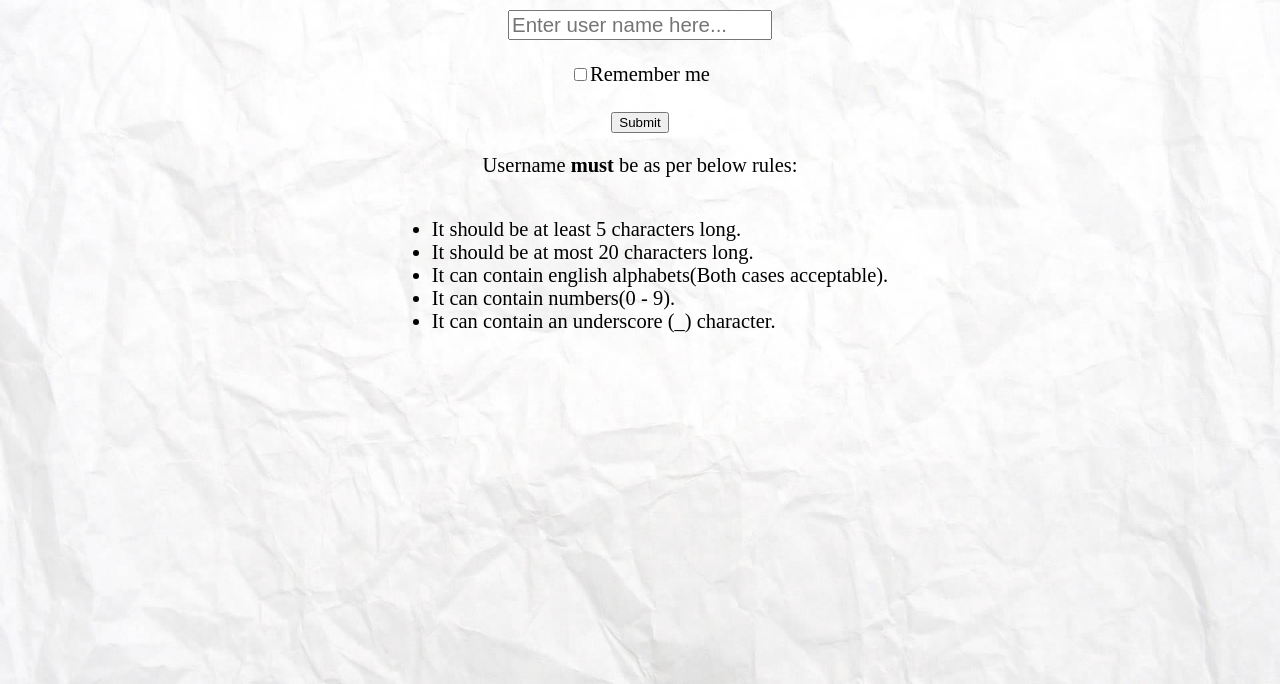
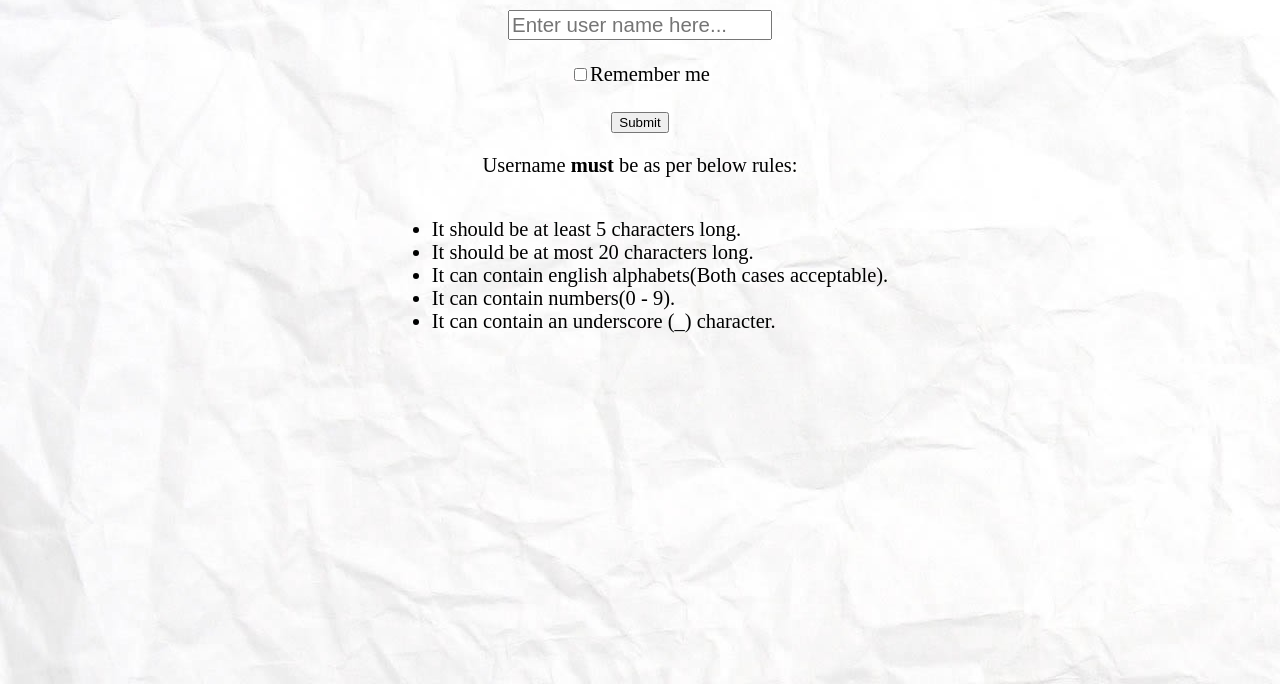
Before and after one commit to Shashwat-Garg/bingo-multiplayer, a plain HTML site: page index.html in a window 1280 px wide. Shown: the part 116-800 px from the top of the page. Drawn offline with nearby package versions, Linux system fonts and the light colour scheme.

Commit message:
minor changes in background image

```diff
--- a/styles.css
+++ b/styles.css
@@ -1,8 +1,6 @@
 body {
     background-image: url('images/background-img.jpg');
-    background-repeat: no-repeat;
     background-attachment: fixed;
-    background-size: 100% 100%;
 }
 #load-gif {
 	margin-top: 23vh;
```
